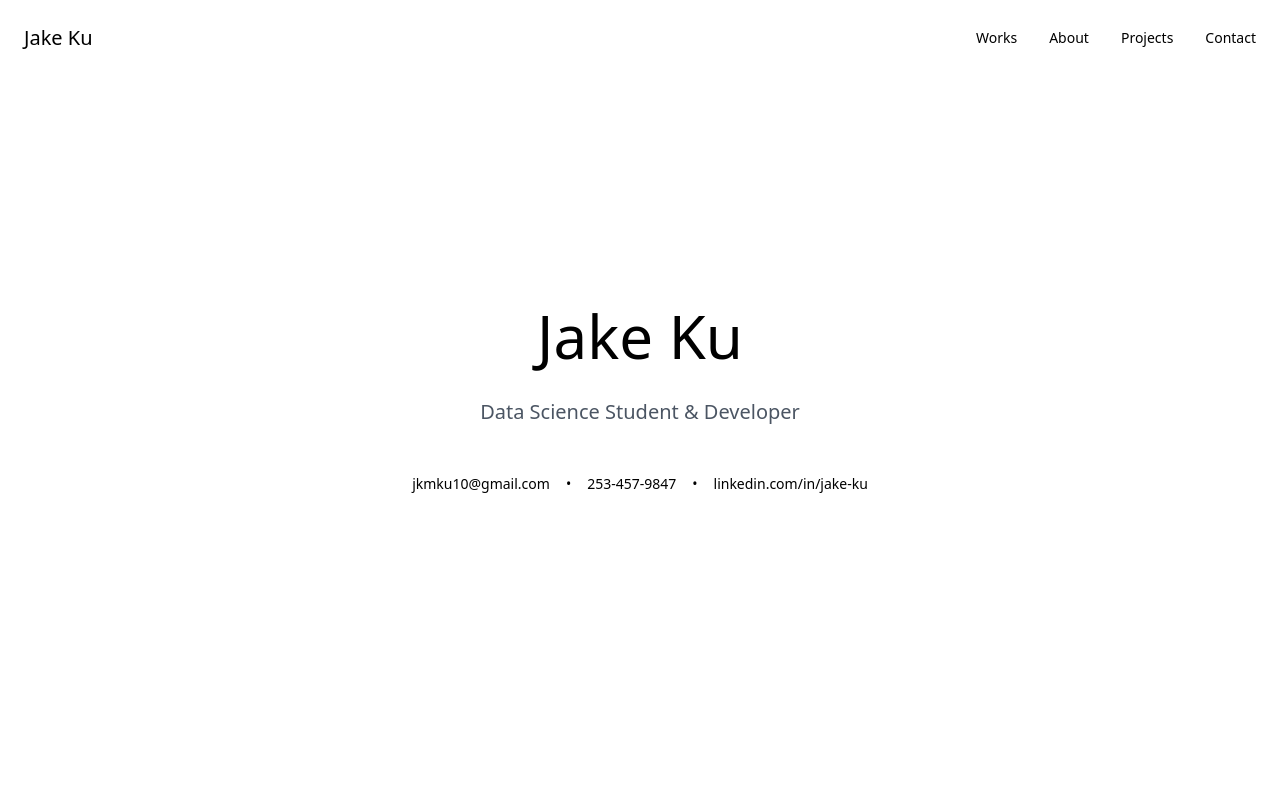
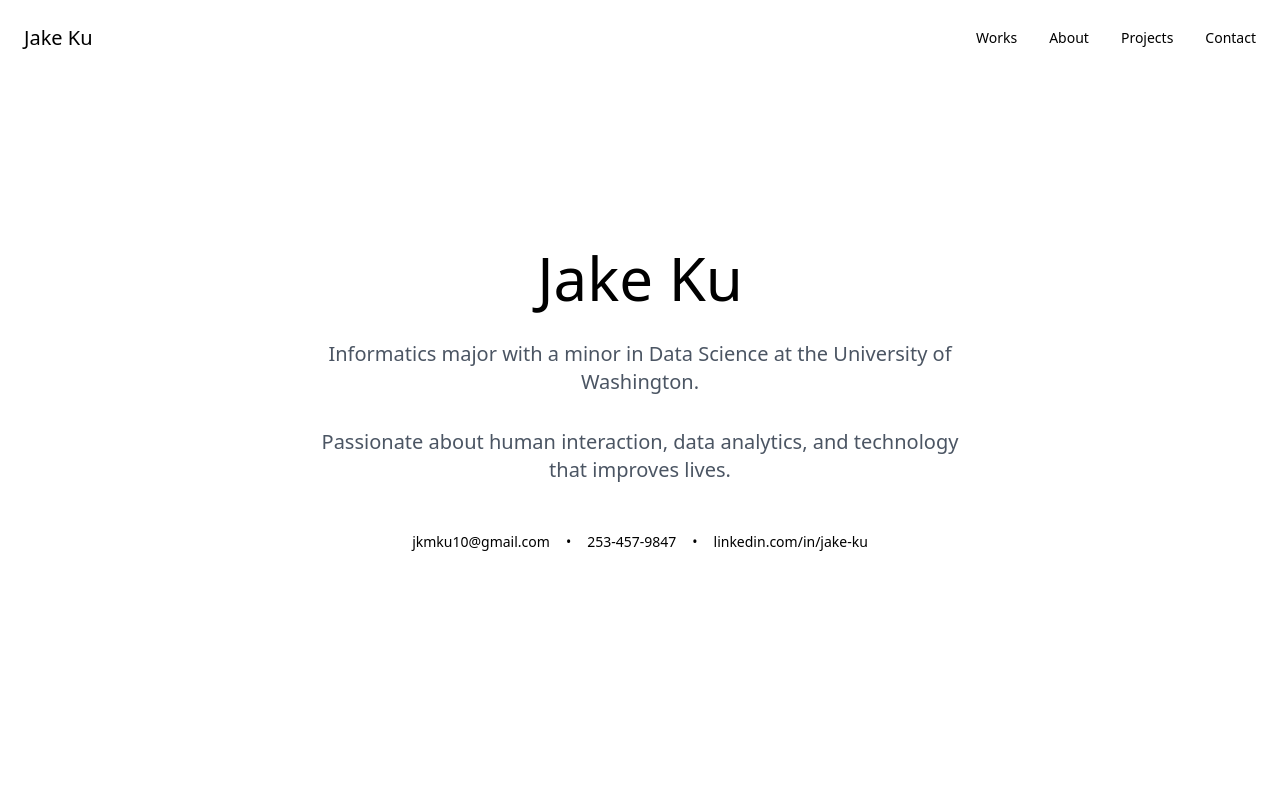
Before and after one commit to Jaku910/JakeKu, a Next.js app: page / in a window 1280 px wide. Shown: the top 800 px of the page. Built offline with nearby package versions, Linux system fonts and the light colour scheme.

Commit message:
Fix GitHub Pages deployment configuration

```diff
--- a/src/components/Hero.tsx
+++ b/src/components/Hero.tsx
@@ -7,8 +7,11 @@ export default function Hero() {
         <h1 className="text-4xl md:text-6xl font-light mb-8">
           Jake Ku
         </h1>
-        <p className="text-lg md:text-xl text-gray-600 mb-12">
-          Data Science Student & Developer
+        <p className="text-lg md:text-xl text-gray-600 mb-8 max-w-2xl mx-auto">
+          Informatics major with a minor in Data Science at the University of Washington.
+        </p>
+        <p className="text-lg md:text-xl text-gray-600 mb-12 max-w-2xl mx-auto">
+          Passionate about human interaction, data analytics, and technology that improves lives.
         </p>
         <div className="flex justify-center space-x-4">
           <a
```
